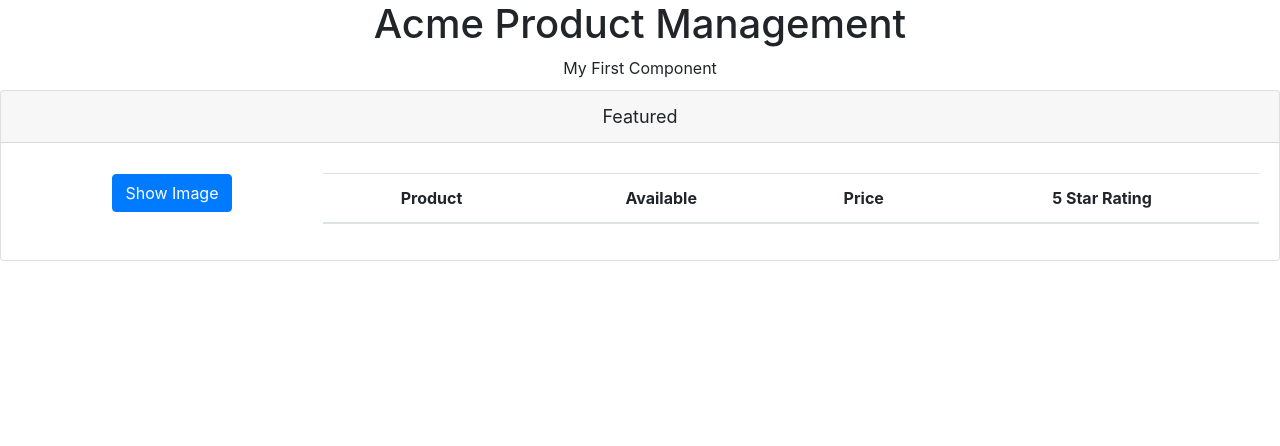
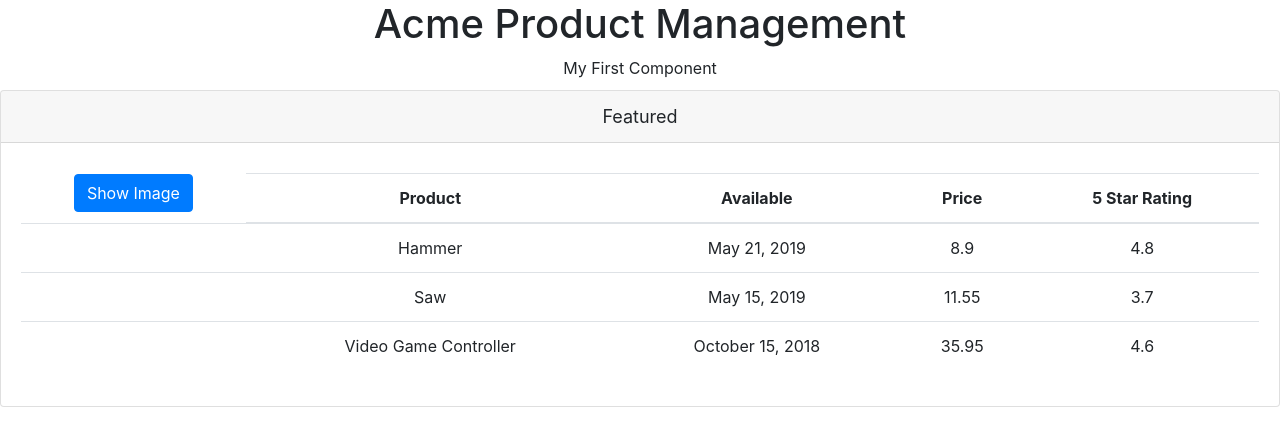
Before and after one commit to MrSankofa/productInventoryAngular, an Angular app: page / in a window 1280 px wide. Shown: the top 446 px of the page. Built offline with nearby package versions, Linux system fonts and the light colour scheme.

Commit message:
implemented RGR to render images and hide/show on click

```diff
--- /dev/null
+++ b/src/app/products/productList.component.css
@@ -0,0 +1,3 @@
+.productImages {
+  width: 50px;
+}
--- a/src/app/products/productsList.component.html
+++ b/src/app/products/productsList.component.html
@@ -15,6 +15,22 @@
           <th>5 Star Rating</th>
         </tr>
       </thead>
+      <tbody>
+        <tr *ngFor="let product of products">
+          <td>
+            <img
+              src="{{ product.imageUrl }}"
+              alt="{{ product.productName }}"
+              class="productImages"
+              *ngIf="showImage"
+            />
+          </td>
+          <td>{{ product.productName }}</td>
+          <td>{{ product.releaseDate }}</td>
+          <td>{{ product.price }}</td>
+          <td>{{ product.starRating }}</td>
+        </tr>
+      </tbody>
     </table>
   </div>
 </div>
--- a/src/app/products/productsList.component.ts
+++ b/src/app/products/productsList.component.ts
@@ -3,7 +3,8 @@ import IProduct from "./IProduct";
 
 @Component({
   selector: "pm-product-list",
-  templateUrl: "./productsList.component.html"
+  templateUrl: "./productsList.component.html",
+  styleUrls: ["./productList.component.css"]
 })
 export class ProductListComponent {
   showImage = false;
```
Also changed, not shown: 1 other file (tests, documents, lock files or other folders).
